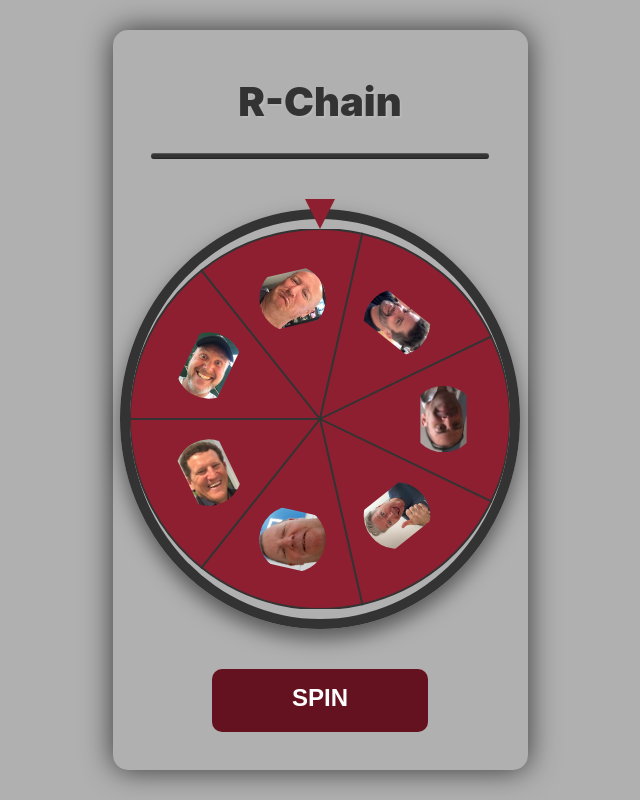
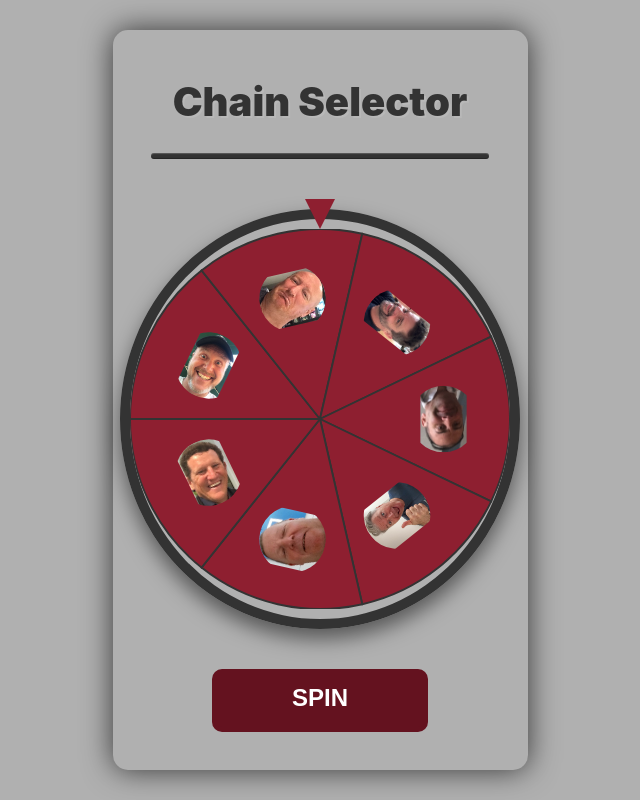
Before and after one commit to RollieFatBoy/r-chain-wheel, a plain HTML site: page index.html in a window 1280 px wide. Shown: the whole page, without its empty margins (320-960 px from the left). Drawn offline with Linux system fonts and the light colour scheme.

Commit message:
Update index.html

```diff
--- a/index.html
+++ b/index.html
@@ -10,7 +10,7 @@
     <div class="app-container">
 
         <header class="header">
-            <h1>R-Chain</h1>
+            <h1>Chain Selector</h1>
             <div class="chain-link"></div>
         </header>
 
```
